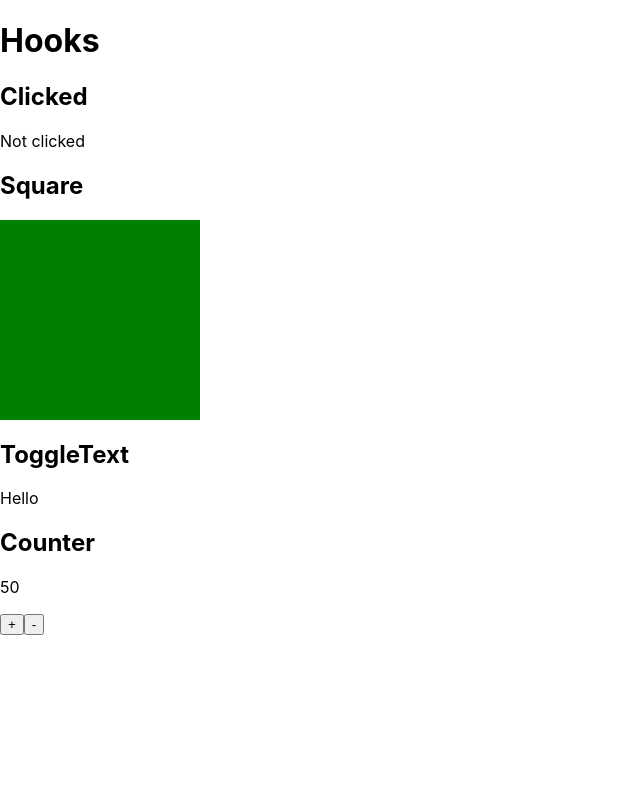
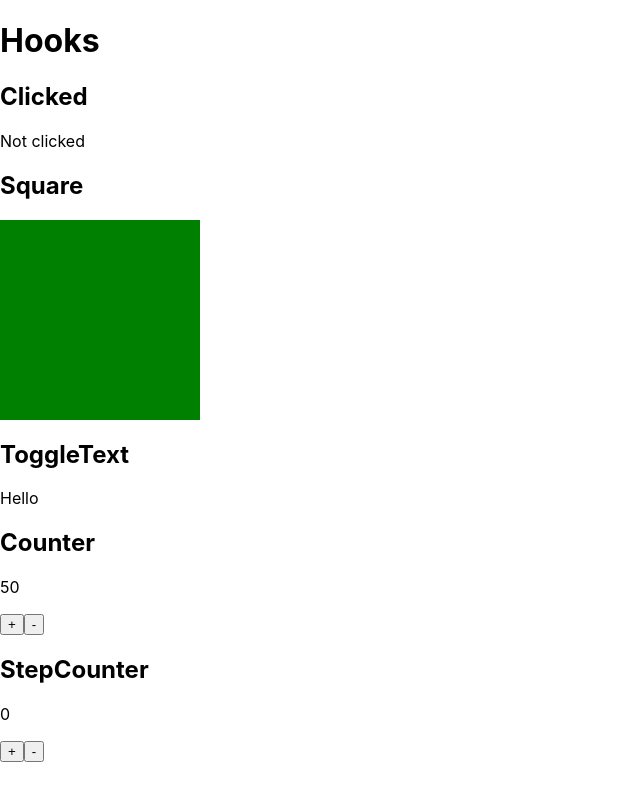
Before and after one commit to rmstibbard/week-10--react-hooks, a React (Create React App) app: page / in a window 1280 px wide. Shown: the whole page, without its empty margins (0-640 px from the left). Built offline with nearby package versions, Linux system fonts and the light colour scheme.

Commit message:
StepCounter

```diff
--- a/src/App.js
+++ b/src/App.js
@@ -4,6 +4,7 @@ import Clicked from './components/Clicked';
 import Counter from './components/Counter';
 import Square from './components/Square';
 import ToggleText from './components/ToggleText';
+import StepCounter from './components/StepCounter';
 
 function App() {
   return (
@@ -21,6 +22,9 @@ function App() {
 
       <h2>Counter </h2>
       <Counter initial={50} max={100} />
+
+      <h2>StepCounter</h2>
+      <StepCounter max={100} step={5} />
     </>
   );
 }
--- /dev/null
+++ b/src/components/StepCounter.js
@@ -0,0 +1,25 @@
+import React, { useState } from "react";
+
+const StepCounter = ({ max, step }) => {
+
+    const [result, setResult] = useState(0);
+
+    const countUp = () => setResult(
+        result >= max ? max : result + step
+    );
+
+    const countDown = () => setResult(
+        result <= 0 ? 0 : result - step
+    );
+
+    return (
+        <>
+            <p>{result}</p>
+            <button onClick={countUp}>+</button>
+            <button onClick={countDown}>-</button>
+        </>
+    )
+}
+
+
+export default StepCounter;
```
